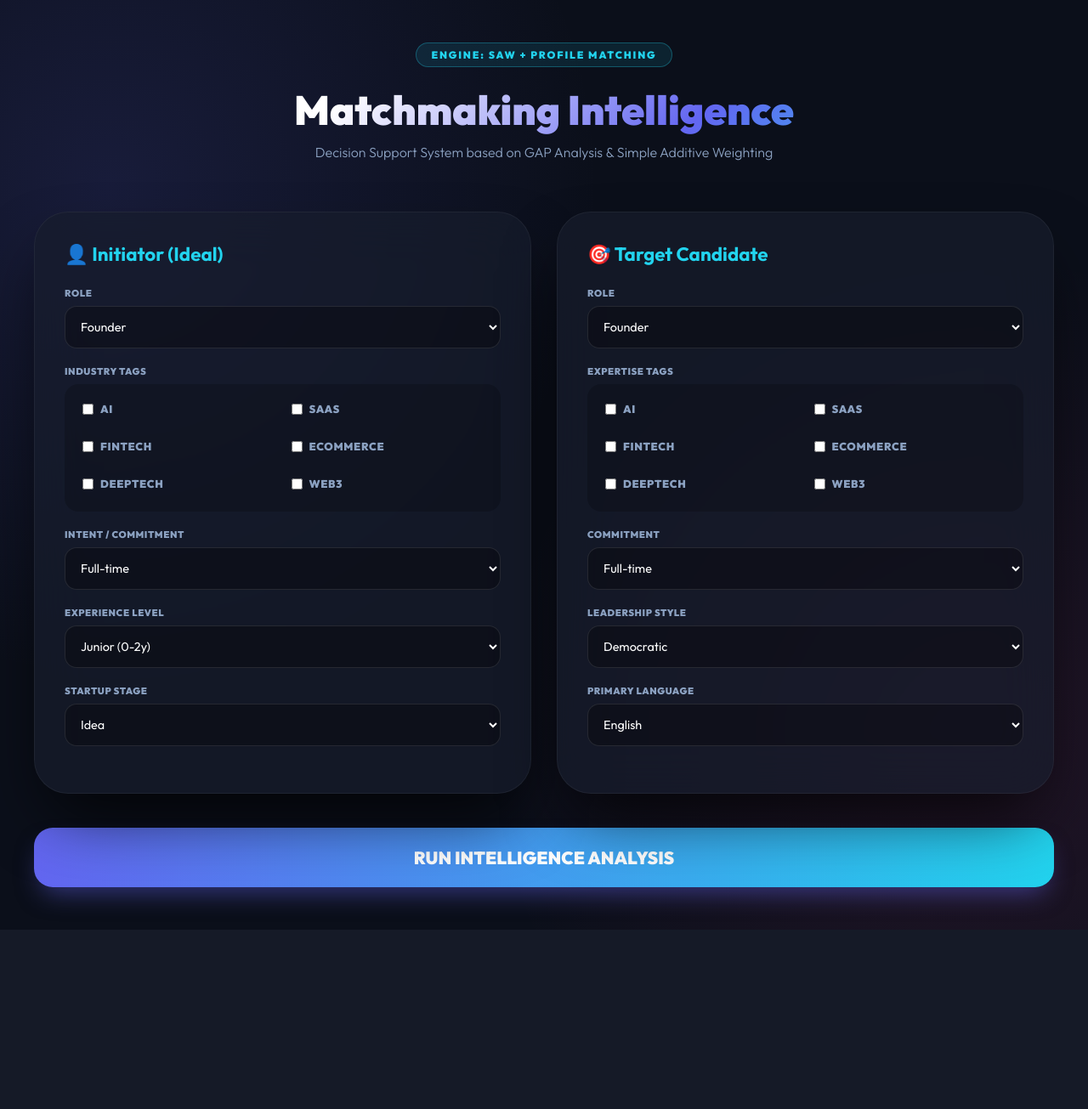
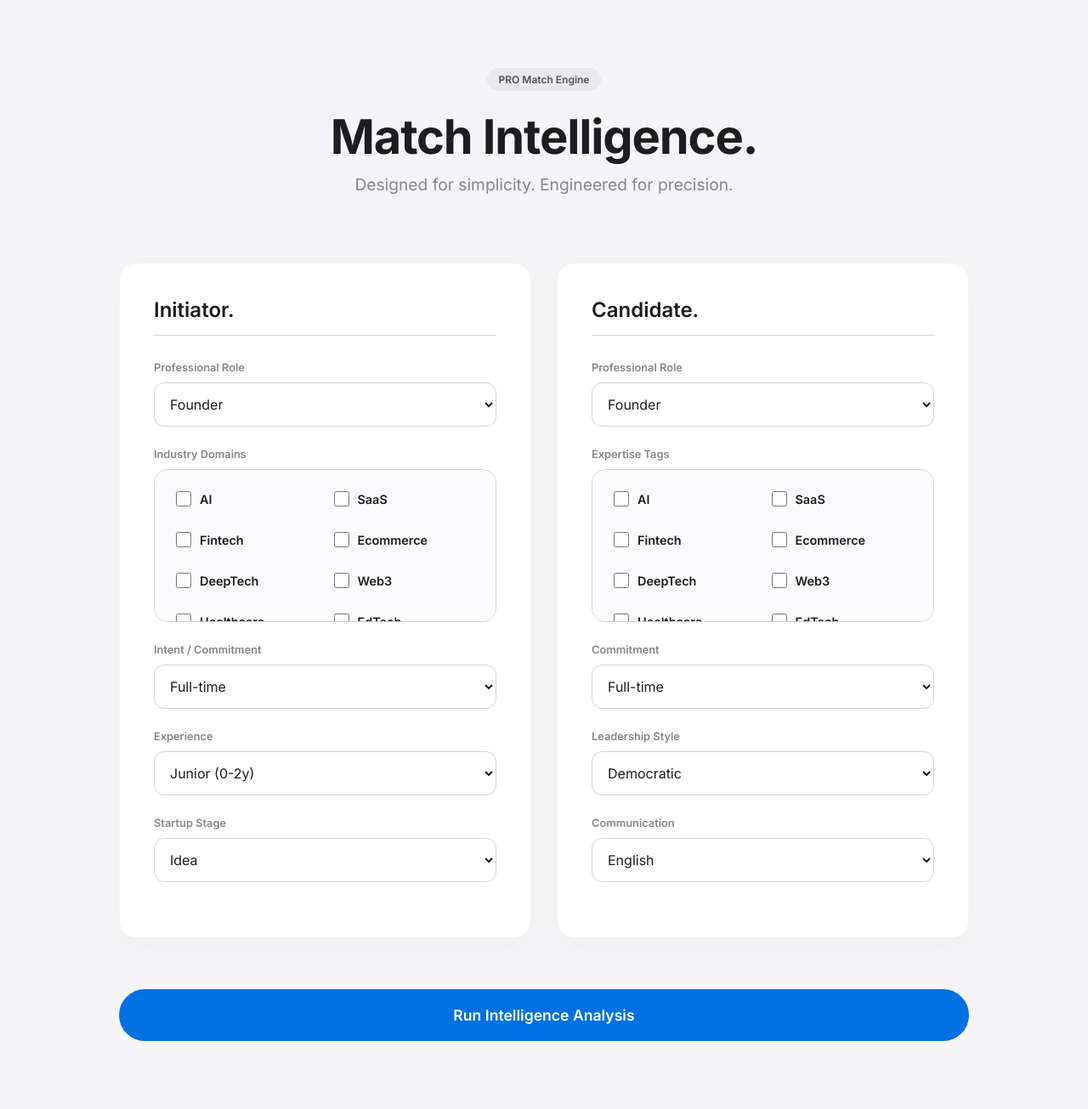
Before and after one commit to imanmukhlisin/Getconnectx.app, a Laravel app: page /staging/algoritmpro in a window 1280 px wide. Shown: the whole page at 85% size. Before the commit the page ends 1094 px from the top, so only its background shows below. Run offline with Laravel 12, Linux system fonts and the light colour scheme; parts of the project's set-up code (start-up, migrations or seed data) failed here and were passed over; some libraries are stand-ins or nearby versions.

Commit message:
feat: update matchmaking simulator with expanded role taxonomy and Apple-inspired UI design

```diff
--- a/app/Http/Controllers/Staging/AlgorithmTestController.php
+++ b/app/Http/Controllers/Staging/AlgorithmTestController.php
@@ -33,11 +33,22 @@ class AlgorithmTestController extends Controller
     {
         return [
             'roles' => [
-                'Founders' => ['Founder', 'Co-Founder', 'CEO', 'CTO'],
-                'Builders' => ['Frontend Engineer', 'Backend Engineer', 'Product Manager', 'Designer'],
-                'Team' => ['Team Member', 'Associate', 'Lead']
+                'BUILDERS' => [
+                    'Founder' => ['Founder'],
+                    'Co-Founder' => ['Co-Founder'],
+                    'Team' => [
+                        'CEO', 'CTO', 'CPO', 'CMO',
+                        'Frontend Engineer', 'Backend Engineer', 'Full Stack Engineer', 'Mobile Engineer',
+                        'AI/ML Engineer', 'Data Engineer', 'DevOps',
+                        'Product Manager', 'UI/UX Designer', 'Product Designer', 'UX Researcher',
+                        'Growth Marketer', 'Digital Marketer', 'Sales Executive', 'Operations Manager'
+                    ]
+                ],
+                'STARTUPS' => [
+                    'Entity' => ['Stealth Startup', 'Idea Stage', 'MVP Stage', 'Pre-Seed Startup', 'Seed Stage', 'Series A+']
+                ]
             ],
-            'industries' => ['AI', 'SaaS', 'Fintech', 'Ecommerce', 'DeepTech', 'Web3'],
+            'industries' => ['AI', 'SaaS', 'Fintech', 'Ecommerce', 'DeepTech', 'Web3', 'Healthcare', 'EdTech'],
             'experience' => ['Junior (0-2y)', 'Mid (3-5y)', 'Senior (5-8y)', 'Expert (8y+)'],
             'stages' => ['Idea', 'MVP', 'Seed', 'Series A+'],
             'commitments' => ['Full-time', 'Part-time', 'Weekends'],
--- a/resources/views/staging/matchmaking.blade.php
+++ b/resources/views/staging/matchmaking.blade.php
@@ -3,98 +3,140 @@
 <head>
     <meta charset="UTF-8">
     <meta name="viewport" content="width=device-width, initial-scale=1.0">
-    <title>ConnectX | SAW + Profile Matching Simulator</title>
-    <link href="https://fonts.googleapis.com/css2?family=Outfit:wght@300;400;600;700;900&display=swap" rel="stylesheet">
+    <title>ConnectX | Intelligence Simulator</title>
+    <link href="https://fonts.googleapis.com/css2?family=Inter:wght@300;400;500;600;700;800&display=swap" rel="stylesheet">
     <style>
         :root {
-            --primary: #6366f1;
-            --primary-glow: rgba(99, 102, 241, 0.4);
-            --secondary: #ec4899;
-            --bg: #0b0f1a;
-            --card-bg: rgba(23, 29, 45, 0.7);
-            --text: #ffffff;
-            --text-dim: #8ba1c1;
-            --accent: #22d3ee;
-            --success: #10b981;
+            --apple-bg: #f5f5f7;
+            --apple-card: #ffffff;
+            --apple-blue: #0071e3;
+            --apple-text: #1d1d1f;
+            --apple-text-dim: #86868b;
+            --apple-border: #d2d2d7;
+            --radius: 20px;
         }
 
-        * { box-sizing: border-box; margin: 0; padding: 0; font-family: 'Outfit', sans-serif; }
+        * { box-sizing: border-box; margin: 0; padding: 0; font-family: 'Inter', -apple-system, sans-serif; }
+
         body {
-            background: var(--bg);
-            background-image:
-                radial-gradient(circle at 10% 20%, rgba(99, 102, 241, 0.15) 0%, transparent 40%),
-                radial-gradient(circle at 90% 80%, rgba(236, 72, 153, 0.1) 0%, transparent 40%);
-            color: var(--text);
-            padding: 50px 20px;
+            background-color: var(--apple-bg);
+            color: var(--apple-text);
+            padding: 80px 20px;
+            -webkit-font-smoothing: antialiased;
         }
 
-        .container { max-width: 1200px; margin: 0 auto; }
-        header { text-align: center; margin-bottom: 60px; }
-        h1 { font-size: 3rem; font-weight: 900; background: linear-gradient(135deg, #fff 30%, #6366f1, #22d3ee); -webkit-background-clip: text; -webkit-text-fill-color: transparent; }
-        p.subtitle { color: var(--text-dim); margin-top: 10px; font-weight: 300; }
+        .container { max-width: 1000px; margin: 0 auto; }
 
-        .badge { display: inline-block; padding: 6px 18px; border-radius: 99px; font-size: 0.75rem; font-weight: 800; text-transform: uppercase; letter-spacing: 0.15em; background: rgba(34, 211, 238, 0.1); color: var(--accent); border: 1px solid rgba(34, 211, 238, 0.3); margin-bottom: 20px; }
+        header { text-align: center; margin-bottom: 80px; }
+        h1 { font-size: 3.5rem; font-weight: 700; letter-spacing: -0.02em; margin-bottom: 10px; }
+        p.subtitle { color: var(--apple-text-dim); font-size: 1.2rem; font-weight: 400; }
+
+        .badge { display: inline-block; padding: 6px 14px; border-radius: 99px; font-size: 0.75rem; font-weight: 600; background: #e8e8ed; color: #515154; margin-bottom: 20px; }
 
         .sim-grid { display: grid; grid-template-columns: 1fr 1fr; gap: 30px; margin-bottom: 40px; }
-        @media (max-width: 900px) { .sim-grid { grid-template-columns: 1fr; } }
+        @media (max-width: 850px) { .sim-grid { grid-template-columns: 1fr; } }
 
-        .card { background: var(--card-bg); backdrop-filter: blur(30px); border: 1px solid rgba(255, 255, 255, 0.05); border-radius: 40px; padding: 35px; box-shadow: 0 40px 80px -20px rgba(0, 0, 0, 0.8); }
-        .card h2 { font-size: 1.4rem; font-weight: 700; margin-bottom: 25px; color: var(--accent); display: flex; align-items: center; gap: 12px; }
+        .card {
+            background: var(--apple-card);
+            border-radius: var(--radius);
+            padding: 40px;
+            box-shadow: 0 10px 30px rgba(0,0,0,0.03);
+            border: 1px solid rgba(0,0,0,0.05);
+            transition: transform 0.3s ease;
+        }
+        .card:hover { transform: translateY(-5px); }
+        .card h2 { font-size: 1.5rem; font-weight: 600; margin-bottom: 30px; border-bottom: 1px solid var(--apple-border); padding-bottom: 15px; }
 
-        .field { margin-bottom: 20px; }
-        label { display: block; font-size: 0.7rem; font-weight: 800; color: var(--text-dim); margin-bottom: 8px; text-transform: uppercase; letter-spacing: 0.05em; }
+        .field { margin-bottom: 25px; }
+        label { display: block; font-size: 0.8rem; font-weight: 600; color: var(--apple-text-dim); margin-bottom: 10px; }
 
-        select, input { width: 100%; background: rgba(0,0,0,0.3); border: 1px solid rgba(255,255,255,0.1); border-radius: 14px; padding: 14px; color: white; font-size: 0.9rem; }
+        select, input {
+            width: 100%;
+            background: #ffffff;
+            border: 1px solid var(--apple-border);
+            border-radius: 12px;
+            padding: 14px;
+            color: var(--apple-text);
+            font-size: 1rem;
+            transition: all 0.3s;
+        }
+        select:focus, input:focus { outline: none; border-color: var(--apple-blue); box-shadow: 0 0 0 4px rgba(0, 113, 227, 0.1); }
 
-        .tag-wall { display: grid; grid-template-columns: 1fr 1fr; gap: 8px; background: rgba(0,0,0,0.2); padding: 15px; border-radius: 16px; max-height: 150px; overflow-y: auto; }
-        .tag-pill { display: flex; align-items: center; gap: 8px; font-size: 0.8rem; cursor: pointer; padding: 6px; }
-        .tag-pill input { width: auto; }
+        .tag-wall { display: grid; grid-template-columns: 1fr 1fr; gap: 10px; background: #fbfbfd; padding: 20px; border-radius: 16px; max-height: 180px; overflow-y: auto; border: 1px solid var(--apple-border); }
+        .tag-pill { display: flex; align-items: center; gap: 10px; font-size: 0.9rem; cursor: pointer; padding: 5px; color: var(--apple-text); }
+        .tag-pill input { width: auto; height: 18px; width: 18px; accent-color: var(--apple-blue); }
 
-        .btn-calculate { width: 100%; padding: 22px; border-radius: 22px; border: none; background: linear-gradient(90deg, #6366f1, #22d3ee); color: white; font-weight: 900; font-size: 1.3rem; cursor: pointer; transition: 0.3s; box-shadow: 0 15px 30px -10px rgba(99, 102, 241, 0.5); }
-        .btn-calculate:hover { transform: translateY(-4px); box-shadow: 0 25px 40px -10px rgba(34, 211, 238, 0.5); }
+        .btn-run {
+            width: 100%;
+            padding: 20px;
+            border-radius: 99px;
+            border: none;
+            background: var(--apple-blue);
+            color: white;
+            font-weight: 600;
+            font-size: 1.1rem;
+            cursor: pointer;
+            transition: all 0.3s;
+            margin-top: 20px;
+        }
+        .btn-run:hover { opacity: 0.9; transform: scale(0.98); }
 
-        #results { display: none; margin-top: 50px; animation: fadeInUp 0.6s ease-out; }
-        @keyframes fadeInUp { from { opacity: 0; transform: translateY(30px); } to { opacity: 1; transform: translateY(0); } }
+        #results { display: none; margin-top: 60px; animation: slideUp 0.8s cubic-bezier(0.165, 0.84, 0.44, 1); }
+        @keyframes slideUp { from { opacity: 0; transform: translateY(40px); } to { opacity: 1; transform: translateY(0); } }
 
-        .score-row { display: flex; justify-content: space-around; align-items: center; margin-bottom: 40px; flex-wrap: wrap; gap: 20px; }
-        .score-circle { width: 180px; height: 180px; border-radius: 50%; display: flex; flex-direction: column; align-items: center; justify-content: center; background: rgba(255,255,255,0.02); border: 2px solid var(--accent); box-shadow: 0 0 30px rgba(34, 211, 238, 0.2); }
-        .score-val { font-size: 3rem; font-weight: 900; }
-        .score-label { font-size: 0.7rem; color: var(--text-dim); text-transform: uppercase; }
+        .score-section { display: flex; flex-direction: column; align-items: center; margin-bottom: 50px; }
+        .score-circle {
+            width: 200px;
+            height: 200px;
+            border-radius: 50%;
+            background: white;
+            display: flex;
+            flex-direction: column;
+            align-items: center;
+            justify-content: center;
+            border: 10px solid #f2f2f7;
+            position: relative;
+        }
+        .score-val { font-size: 3.5rem; font-weight: 700; color: var(--apple-blue); }
+        .score-label { font-size: 0.8rem; font-weight: 600; color: var(--apple-text-dim); text-transform: uppercase; }
 
-        .avg-card { background: rgba(255,255,255,0.03); padding: 20px; border-radius: 20px; text-align: center; min-width: 140px; border: 1px solid rgba(255,255,255,0.05); }
-        .avg-val { font-size: 1.8rem; font-weight: 700; color: var(--primary); }
-        .avg-label { font-size: 0.65rem; color: var(--text-dim); margin-top: 5px; }
+        .averages { display: flex; gap: 20px; justify-content: center; margin-bottom: 40px; }
+        .avg-box { background: #fbfbfd; padding: 20px 30px; border-radius: 20px; text-align: center; border: 1px solid var(--apple-border); }
+        .avg-num { font-size: 1.8rem; font-weight: 700; }
+        .avg-txt { font-size: 0.75rem; color: var(--apple-text-dim); }
 
-        .breakdown { display: grid; grid-template-columns: repeat(auto-fit, minmax(220px, 1fr)); gap: 15px; }
-        .b-item { background: rgba(15, 23, 42, 0.5); padding: 20px; border-radius: 20px; border: 1px solid rgba(255,255,255,0.05); }
-        .b-label { font-size: 0.7rem; color: var(--text-dim); text-transform: uppercase; margin-bottom: 5px; }
-        .b-val { font-size: 1.2rem; font-weight: 700; color: var(--accent); }
+        .breakdown { display: grid; grid-template-columns: repeat(auto-fit, minmax(220px, 1fr)); gap: 20px; }
+        .b-card { background: #ffffff; padding: 25px; border-radius: 20px; border: 1px solid var(--apple-border); }
+        .b-lbl { font-size: 0.75rem; font-weight: 700; color: var(--apple-text-dim); text-transform: uppercase; margin-bottom: 10px; }
+        .b-val { font-size: 1.3rem; font-weight: 600; color: var(--apple-text); }
     </style>
 </head>
 <body>
     <div class="container">
         <header>
-            <div class="badge">Engine: SAW + Profile Matching</div>
-            <h1>Matchmaking Intelligence</h1>
-            <p class="subtitle">Decision Support System based on GAP Analysis & Simple Additive Weighting</p>
+            <div class="badge">{{ strtoupper($mode) }} Match Engine</div>
+            <h1>Match Intelligence.</h1>
+            <p class="subtitle">Designed for simplicity. Engineered for precision.</p>
         </header>
 
         <div class="sim-grid">
-            <!-- User A (Initiator) -->
+            <!-- User A -->
             <div class="card">
-                <h2>👤 Initiator (Ideal)</h2>
+                <h2>Initiator.</h2>
                 <div class="field">
-                    <label>Role</label>
+                    <label>Professional Role</label>
                     <select id="a-role">
-                        @foreach($roles as $cat => $list)
-                            <optgroup label="{{ $cat }}">
-                                @foreach($list as $r) <option value="{{ $r }}">{{ $r }}</option> @endforeach
-                            </optgroup>
+                        @foreach($roles as $main => $subCategories)
+                            @foreach($subCategories as $sub => $list)
+                                <optgroup label="{{ $main }} › {{ $sub }}">
+                                    @foreach($list as $r) <option value="{{ $r }}">{{ $r }}</option> @endforeach
+                                </optgroup>
+                            @endforeach
                         @endforeach
                     </select>
                 </div>
                 <div class="field">
-                    <label>Industry Tags</label>
+                    <label>Industry Domains</label>
                     <div class="tag-wall" id="a-tags">
                         @foreach($industries as $t)
                             <label class="tag-pill"><input type="checkbox" value="{{ $t }}"> <span>{{ $t }}</span></label>
@@ -109,7 +151,7 @@
                 </div>
                 @if($mode === 'pro')
                 <div class="field">
-                    <label>Experience Level</label>
+                    <label>Experience</label>
                     <select id="a-experience">
                         @foreach($experience as $e) <option value="{{ $e }}">{{ $e }}</option> @endforeach
                     </select>
@@ -123,16 +165,18 @@
                 @endif
             </div>
 
-            <!-- User B (Target) -->
+            <!-- User B -->
             <div class="card">
-                <h2>🎯 Target Candidate</h2>
+                <h2>Candidate.</h2>
                 <div class="field">
-                    <label>Role</label>
+                    <label>Professional Role</label>
                     <select id="b-role">
-                        @foreach($roles as $cat => $list)
-                            <optgroup label="{{ $cat }}">
-                                @foreach($list as $r) <option value="{{ $r }}">{{ $r }}</option> @endforeach
-                            </optgroup>
+                        @foreach($roles as $main => $subCategories)
+                            @foreach($subCategories as $sub => $list)
+                                <optgroup label="{{ $main }} › {{ $sub }}">
+                                    @foreach($list as $r) <option value="{{ $r }}">{{ $r }}</option> @endforeach
+                                </optgroup>
+                            @endforeach
                         @endforeach
                     </select>
                 </div>
@@ -158,7 +202,7 @@
                     </select>
                 </div>
                 <div class="field">
-                    <label>Primary Language</label>
+                    <label>Communication</label>
                     <select id="b-language">
                         @foreach($languages as $lan) <option value="{{ $lan }}">{{ $lan }}</option> @endforeach
                     </select>
@@ -167,21 +211,24 @@
             </div>
         </div>
 
-        <button class="btn-calculate" onclick="calculate()">RUN INTELLIGENCE ANALYSIS</button>
+        <button class="btn-run" onclick="runAnalysis()">Run Intelligence Analysis</button>
 
         <div id="results" class="card">
-            <div class="score-row">
-                <div class="avg-card">
-                    <div class="avg-val" id="ncf-val">0.0</div>
-                    <div class="avg-label">Core Factor (NCF)</div>
-                </div>
+            <div class="score-section">
                 <div class="score-circle">
-                    <div class="score-label">Final Score</div>
+                    <div class="score-label">Match.</div>
                     <div class="score-val" id="score-text">0%</div>
                 </div>
-                <div class="avg-card">
-                    <div class="avg-val" id="nsf-val">0.0</div>
-                    <div class="avg-label">Secondary (NSF)</div>
+            </div>
+
+            <div class="averages">
+                <div class="avg-box">
+                    <div class="avg-num" id="ncf-val">0.0</div>
+                    <div class="avg-txt">Core Factor (NCF)</div>
+                </div>
+                <div class="avg-box">
+                    <div class="avg-num" id="nsf-val">0.0</div>
+                    <div class="avg-txt">Secondary Factor (NSF)</div>
                 </div>
             </div>
 
@@ -192,7 +239,7 @@
     </div>
 
     <script>
-        async function calculate() {
+        async function runAnalysis() {
             const getTags = (id) => Array.from(document.querySelectorAll(`#${id} input:checked`)).map(el => el.value);
 
             const payload = {
@@ -209,8 +256,7 @@
                     tags: getTags('b-tags'),
                     commitment: document.getElementById('b-commitment').value,
                     leadership: document.getElementById('b-leadership')?.value,
-                    language: document.getElementById('b-language')?.value,
-                    education: 'Bachelor' // Hardcoded for simulation
+                    language: document.getElementById('b-language')?.value
                 }
             };
 
@@ -229,10 +275,9 @@
 
             const list = document.getElementById('breakdown-list');
             list.innerHTML = res.breakdown.map(b => `
-                <div class="b-item">
-                    <div class="b-label">${b.label}</div>
+                <div class="b-card">
+                    <div class="b-lbl">${b.label}</div>
                     <div class="b-val">${b.value}</div>
-                    <div style="font-size: 0.6rem; color: var(--primary); margin-top: 5px;">Group Weight: ${b.weight}</div>
                 </div>
             `).join('');
 
```
